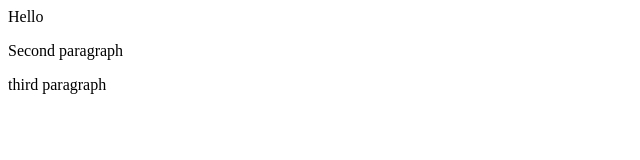
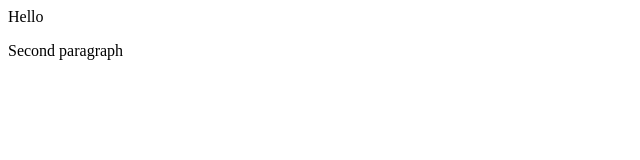
Before and after one commit to barangbaru/repo-1, a plain HTML site: page index.html in a window 1280 px wide. Shown: the whole page, without its empty margins (0-640 px from the left). Drawn offline with Linux system fonts and the light colour scheme.

Commit message:
Revert "paragraf 3"
This reverts commit e09096a1349ca893597fdca24b916bbe87b2f406.

```diff
--- a/index.html
+++ b/index.html
@@ -1,3 +1,2 @@
 <p> Hello </p>
 <p>Second paragraph</p>
-<p>third paragraph</p>
```
